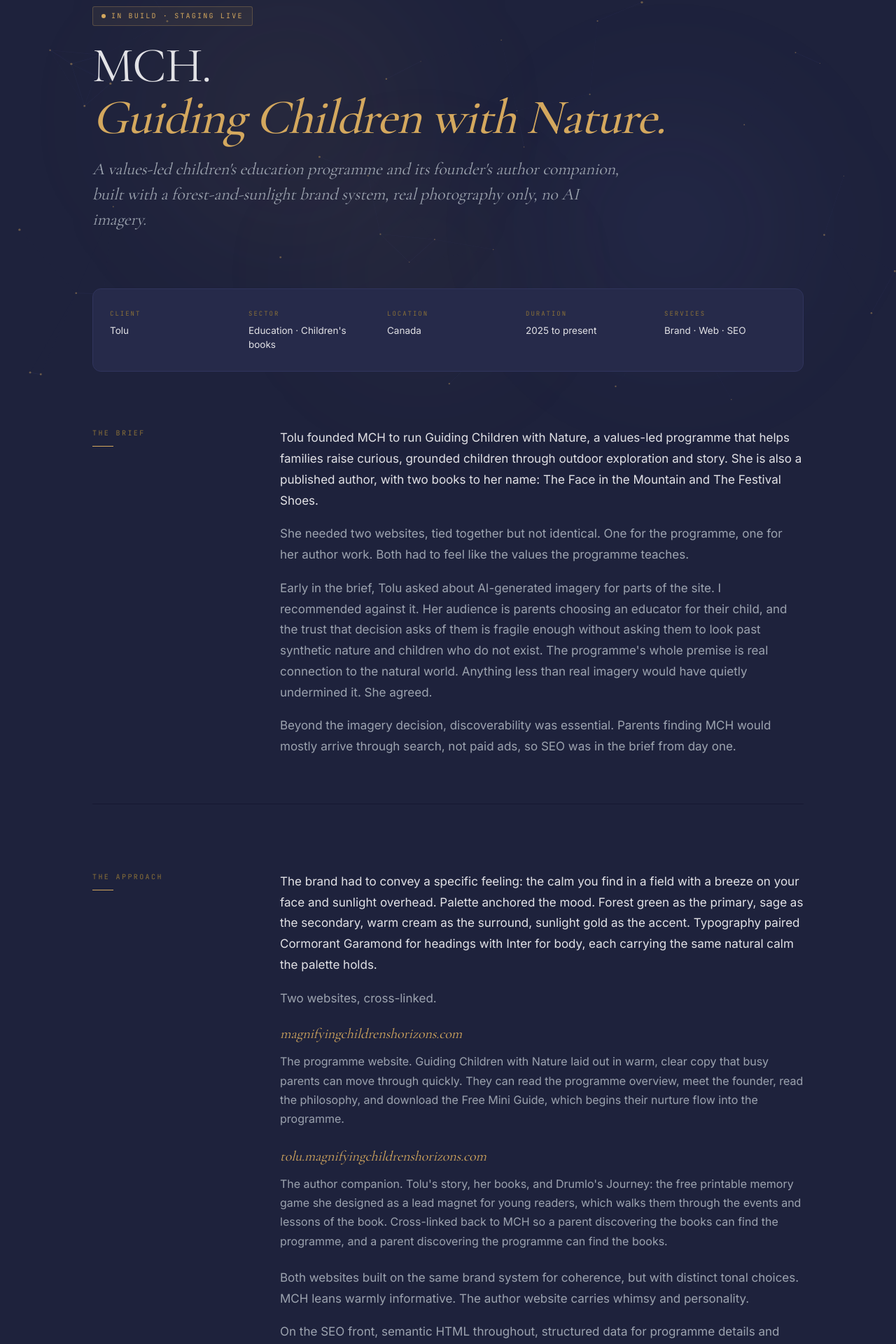
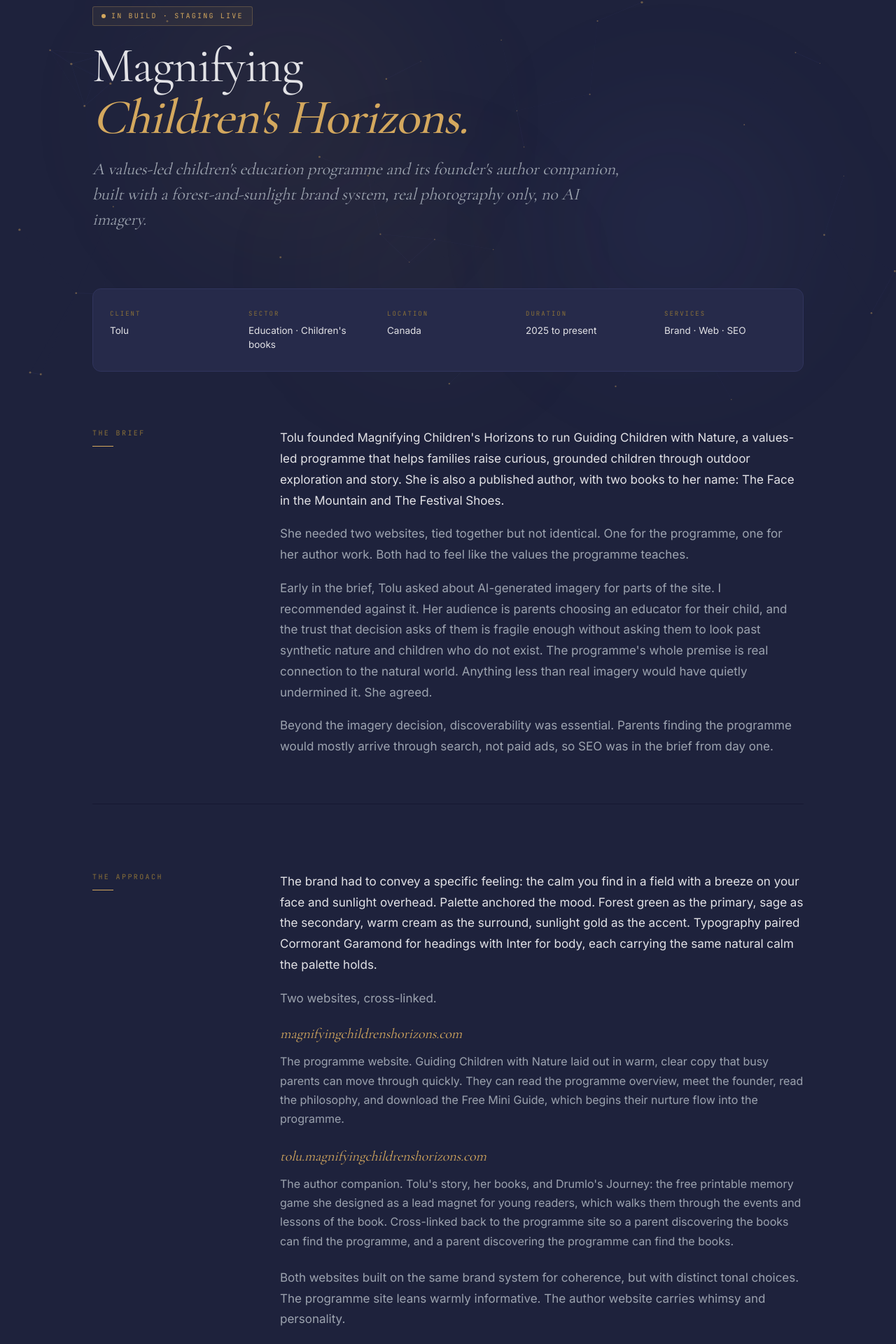
Before and after one commit to hc-core-tech/hccoretech-site, a Next.js app: page /work/magnifying-childrens-horizons in a window 1280 px wide. Shown: the part 198-2118 px from the top of the page at 70% size. Built offline with nearby package versions, Linux system fonts and the light colour scheme.

Commit message:
restore full brand name Magnifying Children's Horizons site-wide; MCH only in code

```diff
--- a/app/about/page.tsx
+++ b/app/about/page.tsx
@@ -266,7 +266,8 @@ export default function AboutPage() {
                 Alongside the AI work, I build websites end to end. Production WordPress
                 and headless Next.js. Brand systems and design tokens, conversion-led copy,
                 SEO setup, lead-capture automation. Recent web work includes Seraph Zorg,
-                Jiska's portfolio, and the two-site MCH build in Canada.
+                Jiska's portfolio, and the two-site Magnifying Children's Horizons build
+                in Canada.
               </p>
             </div>
           </div>
--- a/app/work/magnifying-childrens-horizons/layout.tsx
+++ b/app/work/magnifying-childrens-horizons/layout.tsx
@@ -1,13 +1,13 @@
 import type { Metadata } from 'next'
 
 export const metadata: Metadata = {
-  title: 'MCH · Case Study',
+  title: 'Magnifying Children\'s Horizons · Case Study',
   description: 'Two-site build for a values-led children\'s education programme and its founder\'s author companion. Forest and sunlight-gold brand, no AI imagery.',
   alternates: {
     canonical: 'https://hccoretech.com/work/magnifying-childrens-horizons',
   },
   openGraph: {
-    title: 'MCH · Case Study',
+    title: 'Magnifying Children\'s Horizons · Case Study',
     description: 'Two-site build for a values-led children\'s education programme and its founder\'s author companion. Forest and sunlight-gold brand, no AI imagery.',
     url: 'https://hccoretech.com/work/magnifying-childrens-horizons',
     type: 'website',
@@ -15,7 +15,7 @@ export const metadata: Metadata = {
   },
   twitter: {
     card: 'summary_large_image',
-    title: 'MCH · Case Study',
+    title: 'Magnifying Children\'s Horizons · Case Study',
     description: 'Two-site build for a values-led children\'s education programme and its founder\'s author companion. Forest and sunlight-gold brand, no AI imagery.',
   },
 }
--- a/app/work/magnifying-childrens-horizons/page.tsx
+++ b/app/work/magnifying-childrens-horizons/page.tsx
@@ -24,7 +24,7 @@ export default function MCHCaseStudy() {
             <span style={{ margin: '0 10px', color: T.hairline }}>/</span>
             <Link href="/work" style={{ color: T.muted, textDecoration: 'none' }}>Work</Link>
             <span style={{ margin: '0 10px', color: T.hairline }}>/</span>
-            <span>MCH</span>
+            <span>Magnifying Children&apos;s Horizons</span>
           </div>
         </Reveal>
 
@@ -52,10 +52,10 @@ export default function MCHCaseStudy() {
             lineHeight: 1.05, letterSpacing: '-0.02em',
             color: T.platinum, marginBottom: '20px',
           }}>
-            MCH.
+            Magnifying
             <br />
             <span style={{ fontStyle: 'italic', color: T.gold, fontWeight: 500 }}>
-              Guiding Children with Nature.
+              Children&apos;s Horizons.
             </span>
           </h1>
         </Reveal>
@@ -98,11 +98,11 @@ export default function MCHCaseStudy() {
       {/* The brief */}
       <Section eyebrow="The brief">
         <p style={paragraphStyle(true)}>
-          Tolu founded MCH to run Guiding Children with Nature, a values-led
-          programme that helps families raise curious, grounded children through
-          outdoor exploration and story. She is also a published author, with
-          two books to her name: The Face in the Mountain and The Festival
-          Shoes.
+          Tolu founded Magnifying Children&apos;s Horizons to run Guiding
+          Children with Nature, a values-led programme that helps families
+          raise curious, grounded children through outdoor exploration and
+          story. She is also a published author, with two books to her name:
+          The Face in the Mountain and The Festival Shoes.
         </p>
         <p style={paragraphStyle()}>
           She needed two websites, tied together but not identical. One for
@@ -120,8 +120,8 @@ export default function MCHCaseStudy() {
         </p>
         <p style={paragraphStyle()}>
           Beyond the imagery decision, discoverability was essential. Parents
-          finding MCH would mostly arrive through search, not paid ads, so SEO
-          was in the brief from day one.
+          finding the programme would mostly arrive through search, not paid
+          ads, so SEO was in the brief from day one.
         </p>
       </Section>
 
@@ -152,15 +152,15 @@ export default function MCHCaseStudy() {
           The author companion. Tolu&apos;s story, her books, and Drumlo&apos;s
           Journey: the free printable memory game she designed as a lead magnet
           for young readers, which walks them through the events and lessons of
-          the book. Cross-linked back to MCH so a parent discovering the books
-          can find the programme, and a parent discovering the programme can
-          find the books.
+          the book. Cross-linked back to the programme site so a parent
+          discovering the books can find the programme, and a parent
+          discovering the programme can find the books.
         </SubSection>
 
         <p style={paragraphStyle()}>
           Both websites built on the same brand system for coherence, but with
-          distinct tonal choices. MCH leans warmly informative. The author
-          website carries whimsy and personality.
+          distinct tonal choices. The programme site leans warmly informative.
+          The author website carries whimsy and personality.
         </p>
 
         <p style={paragraphStyle()}>
@@ -190,7 +190,7 @@ export default function MCHCaseStudy() {
           />
           <Deliverable
             label="tolu.magnifyingchildrenshorizons.com"
-            body="Author companion website. Subdomain of MCH, shares the brand system, distinct in voice."
+            body="Author companion website. Subdomain of Magnifying Children&apos;s Horizons, shares the brand system, distinct in voice."
           />
           <Deliverable
             label="SEO configuration"
@@ -278,7 +278,7 @@ export default function MCHCaseStudy() {
               fontFamily: FONTS.ui, fontSize: '13px',
               color: T.softText,
               letterSpacing: '0.02em',
-            }}>Tolu  ·  Founder, MCH</div>
+            }}>Tolu  ·  Founder, Magnifying Children&apos;s Horizons</div>
           </div>
         </Reveal>
       </section>
@@ -315,7 +315,7 @@ export default function MCHCaseStudy() {
                 fontFamily: FONTS.ui, fontSize: '13px', fontWeight: 500,
                 letterSpacing: '0.04em', textDecoration: 'none',
                 display: 'inline-flex', alignItems: 'center', gap: '8px',
-              }}>staging · MCH <ExternalLink size={13} /></a>
+              }}>staging · programme <ExternalLink size={13} /></a>
               <a data-btn="secondary" href="https://peachpuff-buffalo-882219.hostingersite.com" target="_blank" rel="noopener noreferrer" style={{
                 padding: '12px 20px',
                 background: 'transparent', border: `1px solid ${T.midnight}`,
--- a/app/work/page.tsx
+++ b/app/work/page.tsx
@@ -36,7 +36,7 @@ const STUDIES: Study[] = [
   },
   {
     slug: 'magnifying-childrens-horizons',
-    client: 'MCH',
+    client: 'Magnifying Children\'s Horizons',
     role: 'Children\'s education programme + author companion',
     sector: 'Education · Children\'s books',
     location: 'Canada',
```
Also changed, not shown: app/components/HCCoreTechHomepage.tsx (+6 -6 lines).
